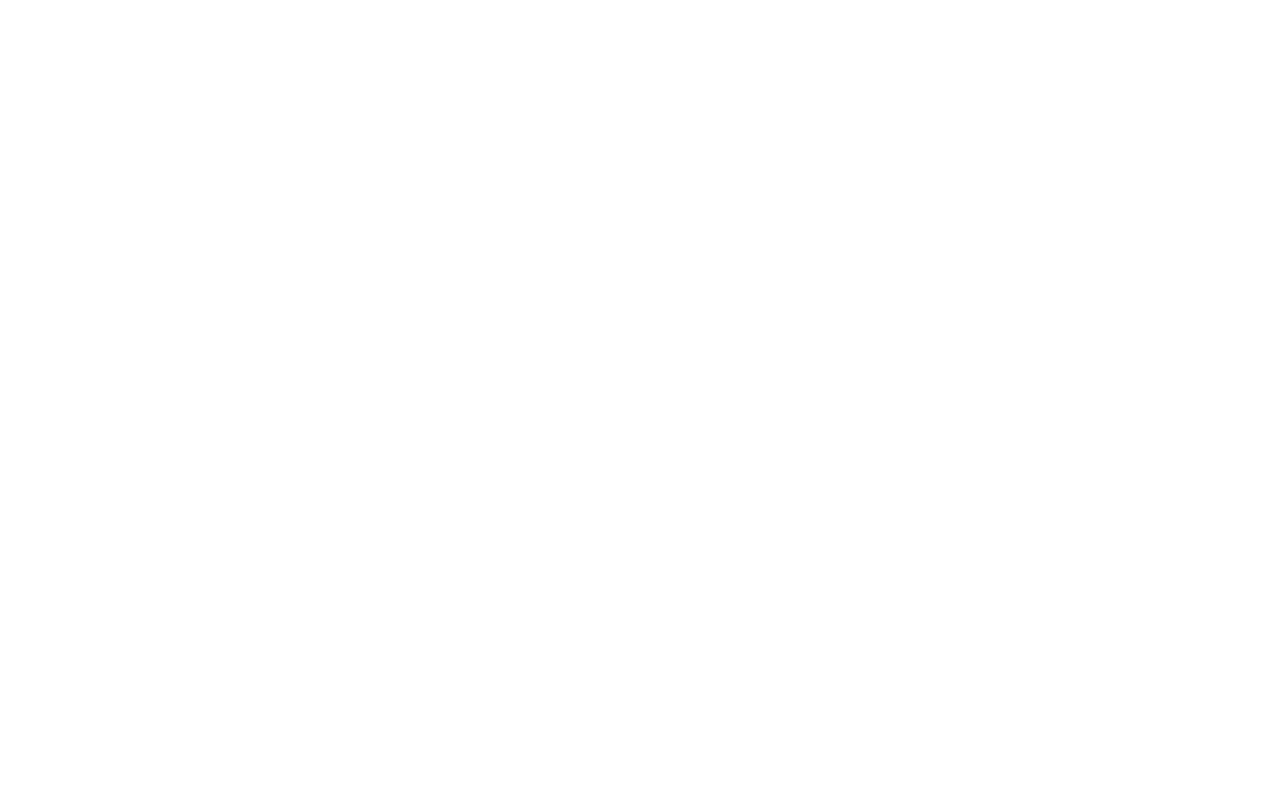
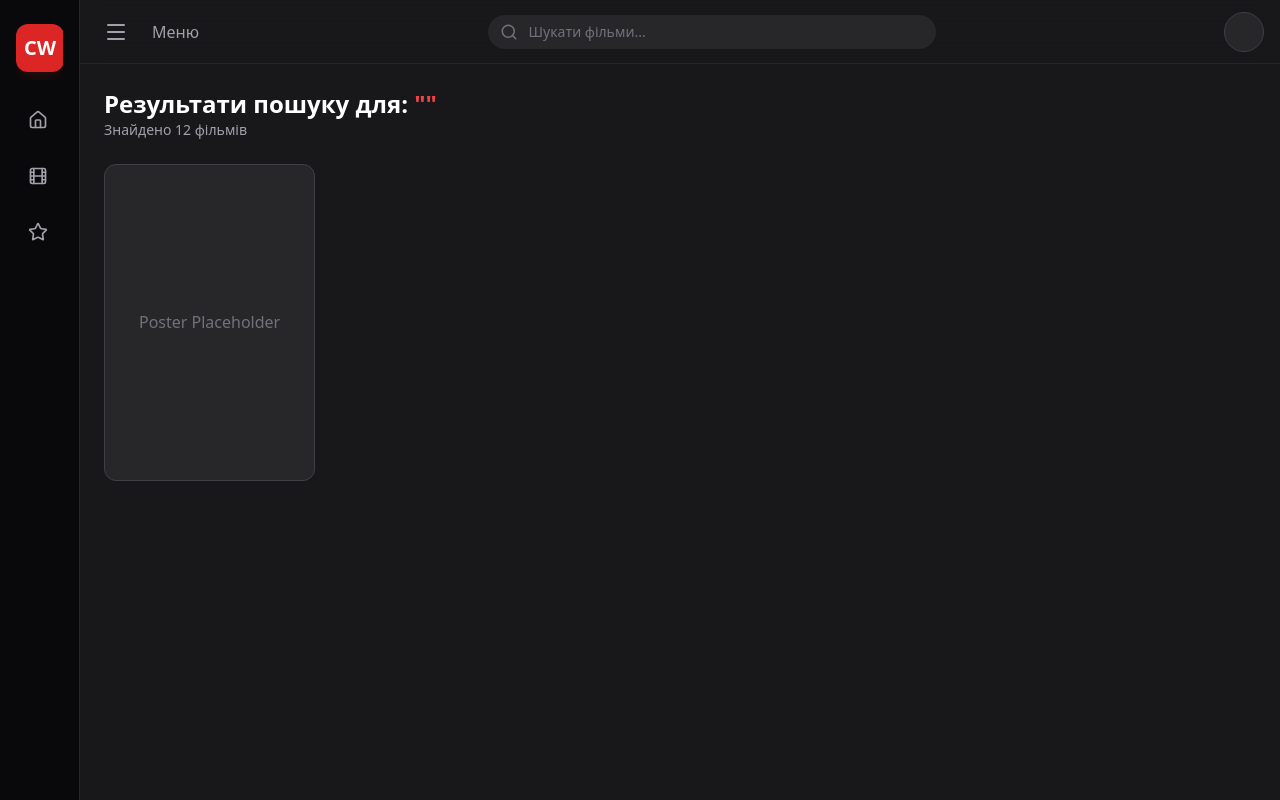
Before and after one commit to Vocaquill/CounterWatch, a React (Vite) app in the folder CounterWatchSite/movie-web/: page /search in a window 1280 px wide. Before the commit this address had no page. Built offline with nearby package versions, Linux system fonts and the light colour scheme.

Commit message:
Add search part

```diff
--- a/CounterWatchSite/movie-web/package.json
+++ b/CounterWatchSite/movie-web/package.json
@@ -10,6 +10,7 @@
     "preview": "vite preview"
   },
   "dependencies": {
+    "framer-motion": "^12.26.1",
     "lucide-react": "^0.562.0",
     "react": "^19.2.0",
     "react-dom": "^19.2.0",
--- a/CounterWatchSite/movie-web/src/App.tsx
+++ b/CounterWatchSite/movie-web/src/App.tsx
@@ -6,7 +6,7 @@
 
 //For all
 import AppLayout from './layouts/AppLayout.tsx'
-
+import SearchPage from './pages/SearchPage';
 
 function App() {
   return (
@@ -14,6 +14,7 @@
       <Route element={<AppLayout />}>
         <Route path="/" element={<UserHomePage />} />
         <Route path="/movie/:id" element={<h1>Movie page</h1>} />
+        <Route path="search" element={<SearchPage />} />
       </Route>
     </Routes>
   )
--- /dev/null
+++ b/CounterWatchSite/movie-web/src/components/Header.tsx
@@ -0,0 +1,61 @@
+import { useState } from 'react';
+import { useNavigate, useLocation } from 'react-router-dom'; // Додали useLocation
+import { Search, Menu, X } from 'lucide-react';
+
+interface HeaderProps {
+  isOpen: boolean;
+  toggleSidebar: () => void;
+}
+
+function Header({ isOpen, toggleSidebar }: HeaderProps) {
+  const [searchValue, setSearchValue] = useState('');
+  const navigate = useNavigate();
+  const location = useLocation(); // Отримуємо поточний шлях
+
+  // Перевіряємо, чи ми на головній сторінці
+  const isHomePage = location.pathname === '/';
+
+  const handleSearch = (e: React.FormEvent) => {
+    e.preventDefault();
+    if (searchValue.trim()) {
+      navigate(`/search?q=${encodeURIComponent(searchValue.trim())}`);
+    }
+  };
+
+  return (
+    <header className="h-16 border-b border-zinc-800 bg-zinc-900/50 backdrop-blur-md sticky top-0 z-10 px-4 flex items-center justify-between">
+      <div className="flex items-center gap-4">
+        <button onClick={toggleSidebar} className="p-2 hover:bg-zinc-800 rounded-lg text-zinc-400">
+          {isOpen ? <X size={24} /> : <Menu size={24} />}
+        </button>
+        <h1 className="text-zinc-400 font-medium hidden sm:block">Меню</h1>
+      </div>
+
+      {/* Пошук відображається ТІЛЬКИ якщо ми НЕ на головній сторінці */}
+      {!isHomePage ? (
+        <form
+          onSubmit={handleSearch}
+          className="relative max-w-md w-full mx-4 animate-in fade-in slide-in-from-top-2 duration-500 ease-out"
+        >
+          <Search
+            className="absolute left-3 top-1/2 -translate-y-1/2 text-zinc-500"
+            size={18}
+          />
+          <input
+            type="text"
+            value={searchValue}
+            onChange={(e) => setSearchValue(e.target.value)}
+            placeholder="Шукати фільми..."
+            className="w-full bg-zinc-800 border border-transparent focus:border-red-600 rounded-full py-1.5 pl-10 pr-4 text-sm outline-none transition-all placeholder:text-zinc-500"
+          />
+        </form>
+      ) : (
+        <div className="flex-1"></div>
+      )}
+
+      <div className="w-10 h-10 rounded-full bg-zinc-800 border border-zinc-700"></div>
+    </header>
+  );
+}
+
+export default Header;
--- /dev/null
+++ b/CounterWatchSite/movie-web/src/components/PageTransition.tsx
@@ -0,0 +1,24 @@
+import { motion } from 'framer-motion';
+import type { ReactNode } from 'react';
+
+const animations = {
+  initial: { opacity: 0, y: 10 },
+  animate: { opacity: 1, y: 0 },
+  exit: { opacity: 0, y: -10 },
+};
+
+function PageTransition({ children }: { children: ReactNode }) {
+  return (
+    <motion.div
+      variants={animations}
+      initial="initial"
+      animate="animate"
+      exit="exit"
+      transition={{ duration: 0.3, ease: "easeInOut" }}
+    >
+      {children}
+    </motion.div>
+  );
+}
+
+export default PageTransition;
--- a/CounterWatchSite/movie-web/src/layouts/AppLayout.tsx
+++ b/CounterWatchSite/movie-web/src/layouts/AppLayout.tsx
@@ -1,32 +1,26 @@
 import { useState } from 'react'
-import { Outlet } from 'react-router-dom'
+import { Outlet, useLocation } from 'react-router-dom'
 import Sidebar from '../components/Sidebar'
-import { Menu, X } from 'lucide-react' // Рекомендую встановити lucide-react для іконок
-
+import Header from '../components/Header' // Імпортуємо хедер
+import PageTransition from '../components/PageTransition';
 function AppLayout() {
-  const [isOpen, setIsOpen] = useState(true)
+  const [isOpen, setIsOpen] = useState(false)
 
   const toggleSidebar = () => setIsOpen(!isOpen)
-
+  const location = useLocation();
   return (
-    <div className="flex min-h-screen bg-zinc-900 text-white overflow-x-hidden">
-      {/* Sidebar з пропсами */}
+    <div className="flex min-h-screen bg-zinc-900 text-white">
       <Sidebar isOpen={isOpen} />
 
       <main className="flex-1 flex flex-col min-w-0">
-        {/* Хедер або просто кнопка перемикання */}
-        <header className="p-4 border-b border-zinc-800 flex items-center bg-zinc-900/50 backdrop-blur-md sticky top-0 z-10">
-          <button
-            onClick={toggleSidebar}
-            className="p-2 hover:bg-zinc-800 rounded-lg transition-colors"
-          >
-            {isOpen ? <X size={24} /> : <Menu size={24} />}
-          </button>
-          <span className="ml-4 font-semibold text-zinc-400">Меню</span>
-        </header>
+        {/* Передаємо стан і функцію в Header */}
+        <Header isOpen={isOpen} toggleSidebar={toggleSidebar} />
 
         <div className="p-6">
-          <Outlet />
+          {/* Анімація спрацьовуватиме при кожній зміні path */}
+          <PageTransition key={location.pathname}>
+            <Outlet />
+          </PageTransition>
         </div>
       </main>
     </div>
--- /dev/null
+++ b/CounterWatchSite/movie-web/src/pages/SearchPage.tsx
@@ -0,0 +1,30 @@
+import { useSearchParams } from 'react-router-dom';
+
+function SearchPage() {
+  const [searchParams] = useSearchParams();
+  const query = searchParams.get('q'); // Отримуємо текст пошуку з URL
+
+  return (
+    <div className="space-y-6">
+      <header>
+        <h1 className="text-2xl font-bold">
+          Результати пошуку для: <span className="text-red-500">"{query}"</span>
+        </h1>
+        <p className="text-zinc-400 text-sm">Знайдено 12 фільмів</p>
+      </header>
+
+      {/* Тут буде ваша сітка з фільмами */}
+      <div className="grid grid-cols-2 md:grid-cols-3 lg:grid-cols-4 xl:grid-cols-5 gap-6">
+        {/* Приклад картки фільму */}
+        <div className="aspect-[2/3] bg-zinc-800 rounded-xl border border-zinc-700 hover:border-red-500 transition-colors cursor-pointer group overflow-hidden">
+          <div className="h-full flex items-center justify-center text-zinc-500 group-hover:scale-105 transition-transform">
+            Poster Placeholder
+          </div>
+        </div>
+        {/* Додайте ще картки через .map() */}
+      </div>
+    </div>
+  );
+}
+
+export default SearchPage;
--- a/CounterWatchSite/movie-web/src/pages/UserHomePage.tsx
+++ b/CounterWatchSite/movie-web/src/pages/UserHomePage.tsx
@@ -1,5 +1,16 @@
+
+import { useNavigate } from 'react-router-dom'; // Додали useLocation
 
 function UserHomePage() {
+
+  const navigate = useNavigate();
+
+  const onMainSearch = (e: React.KeyboardEvent<HTMLInputElement>) => {
+    if (e.key === 'Enter') {
+      navigate(`/search?q=${e.currentTarget.value}`);
+    }
+  };
+
   return (
     <div className="min-h-screen bg-zinc-900 text-white">
 
@@ -16,6 +27,7 @@
           </p>
 
           <input
+            onKeyDown={onMainSearch}
             type="text"
             placeholder="Search movies..."
             className="w-full max-w-3xl px-6 py-3 rounded bg-zinc-800 text-white outline-none focus:ring-2 focus:ring-red-500"
```
Also changed, not shown: 1 other file (tests, documents, lock files or other folders).
